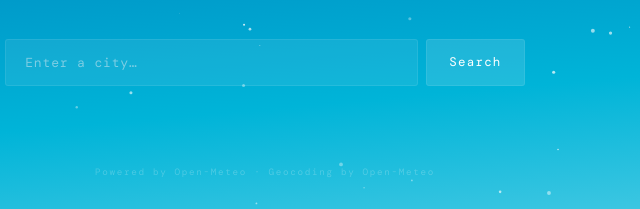
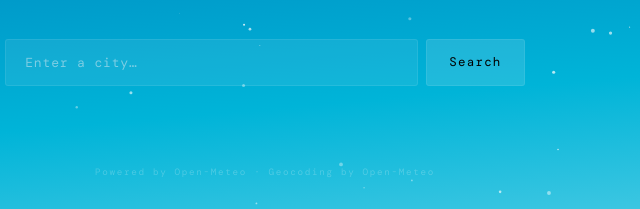
Before and after one commit to Bezliab/weather, a plain HTML site: page index.html in a window 1280 px wide. Shown: the part 154-363 px from the top of the page, 375-1015 px from the left. Drawn offline with nearby package versions, Linux system fonts and the light colour scheme; a web font is replaced by a local one.

Commit message:
search-btn color

```diff
--- a/index.html
+++ b/index.html
@@ -35,7 +35,7 @@
           autocomplete="off"
           spellcheck="false"
         />
-        <button id="search-btn">Search</button>
+        <button id="search-btn" style="color: black">Search</button>
       </div>
 
       <p id="error-msg"></p>
```
